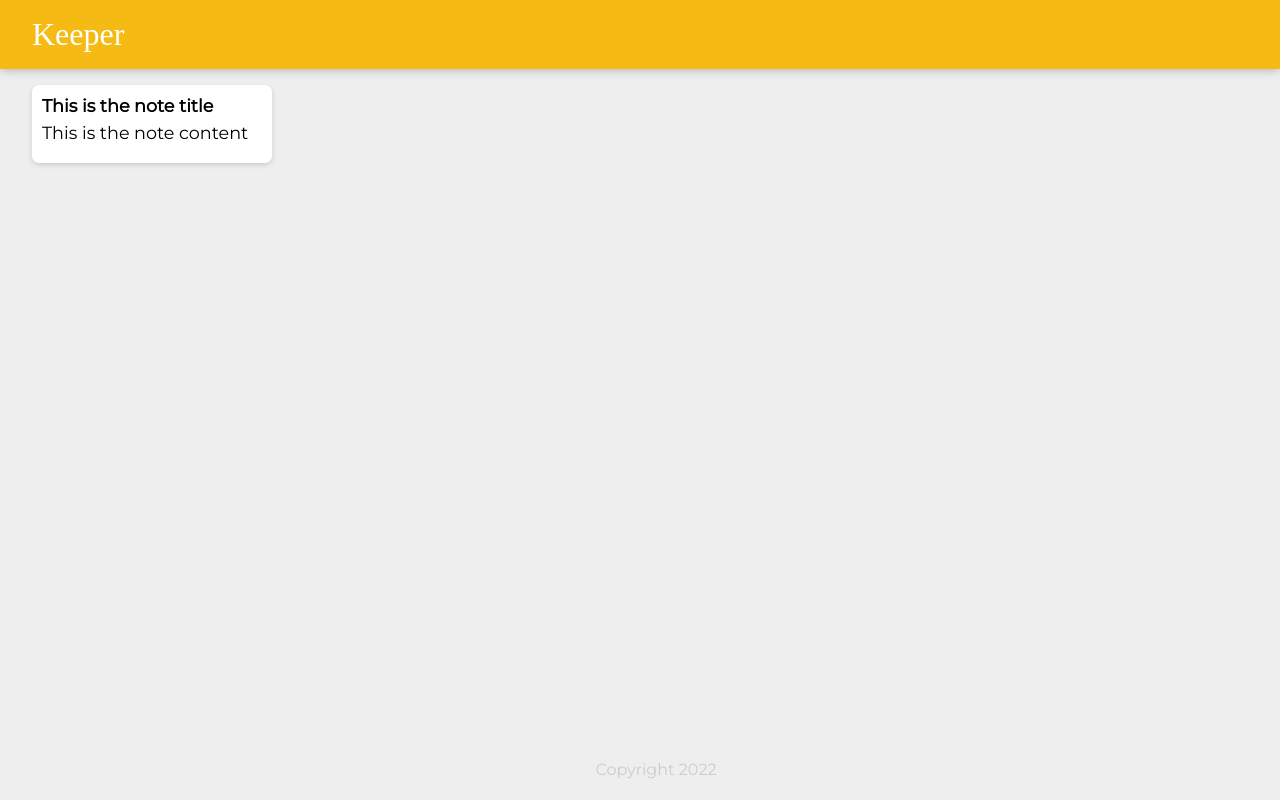
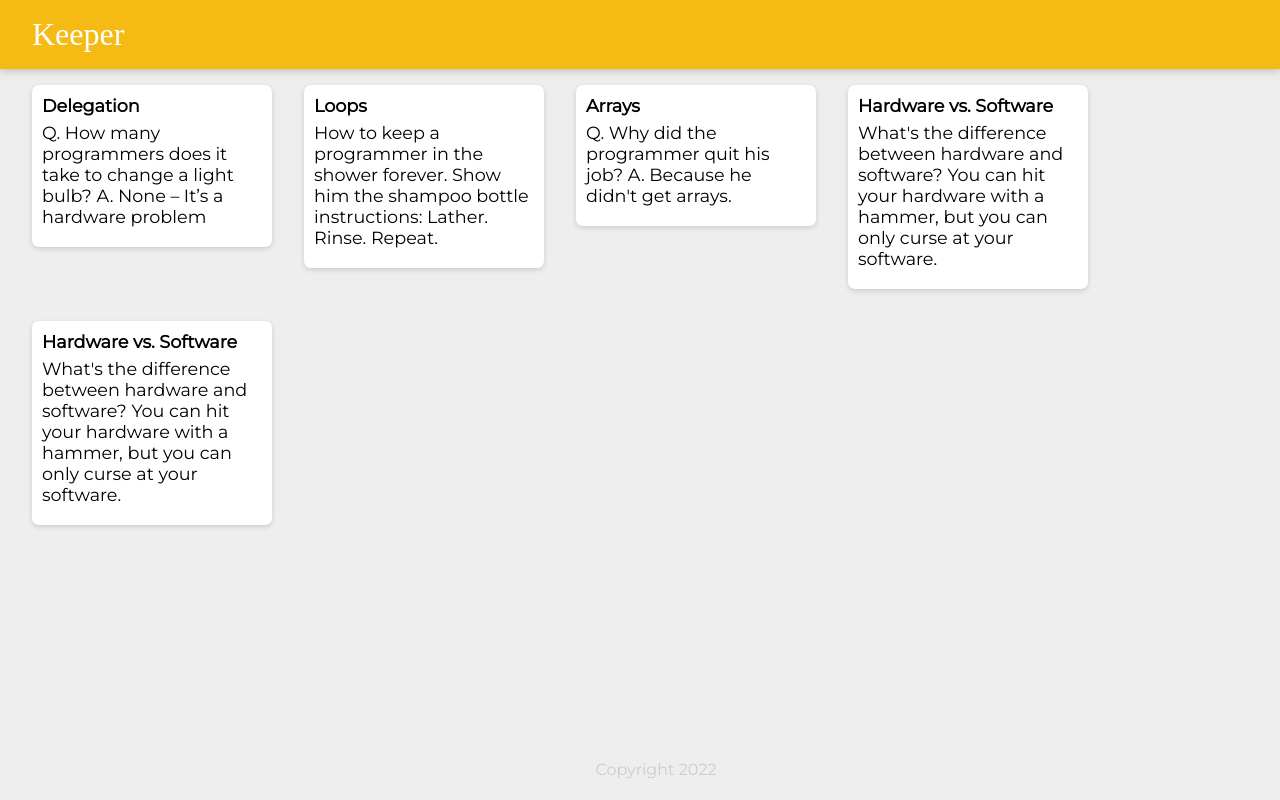
Before and after one commit to ivklisurova/keeper-app, a React (Create React App) app: page / in a window 1280 px wide. Built offline with nearby package versions, Linux system fonts and the light colour scheme; a web font is replaced by a local one.

Commit message:
add props and map the array

```diff
--- a/src/components/App.jsx
+++ b/src/components/App.jsx
@@ -2,12 +2,16 @@
 import Heading from "./Header";
 import Footer from "./Footer";
 import Note from "./Note";
+import notes from "../notes"
+
 
 function App() {
     return (
         <div>
             <Heading/>
-            <Note/>
+            {notes.map(note =>
+                <Note key={note.key} title={note.title} content={note.content}/>
+            )}
             <Footer/>
         </div>
     )
--- a/src/components/Note.jsx
+++ b/src/components/Note.jsx
@@ -1,9 +1,9 @@
 import React from "react";
 
-function Note() {
+function Note(props) {
     return <div className="note">
-        <h1>This is the note title</h1>
-        <p>This is the note content</p>
+        <h1>{props.title}</h1>
+        <p>{props.content}</p>
     </div>
 }
 
--- a/src/notes.js
+++ b/src/notes.js
@@ -22,5 +22,13 @@
     title: "Hardware vs. Software",
     content:
       "What's the difference between hardware and software? You can hit your hardware with a hammer, but you can only curse at your software."
+  },
+  {
+    key: 5,
+    title: "Hardware vs. Software",
+    content:
+        "What's the difference between hardware and software? You can hit your hardware with a hammer, but you can only curse at your software."
   }
 ];
+
+export default notes;
```
